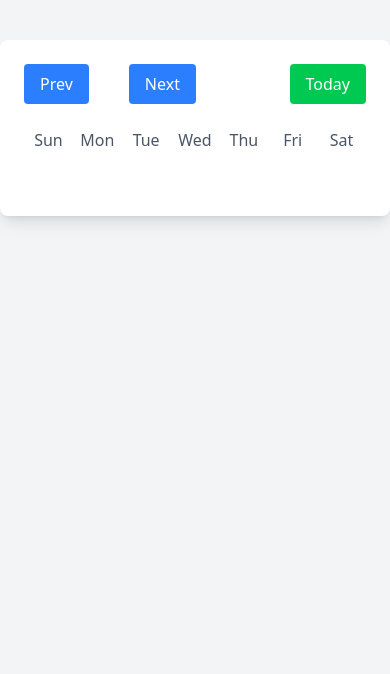
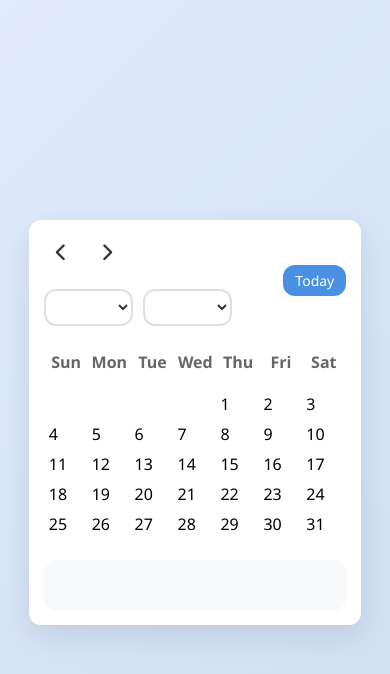
Before and after one commit to adnanalemran/Calendar-DOM, a plain HTML site: page index.html in a window 390 px wide. Drawn offline with nearby package versions, Linux system fonts and the light colour scheme.

Commit message:
Refactor calendar layout and styling; enhance JavaScript functionality for date selection

```diff
--- a/index.html
+++ b/index.html
@@ -1,36 +1,26 @@
 <!DOCTYPE html>
 <html lang="en">
 <head>
-    <meta charset="UTF-8" />
-    <meta name="viewport" content="width=device-width, initial-scale=1.0" />
-    <title>Calendar-DOM || Adnan</title>
-    <script src="https://cdn.jsdelivr.net/npm/@tailwindcss/browser@4"></script>
+    <meta charset="UTF-8">
+    <meta name="viewport" content="width=device-width, initial-scale=1.0">
+    <title>Modern Calendar</title>
+    <link rel="stylesheet" href="styles.css">
+    <link rel="stylesheet" href="https://cdnjs.cloudflare.com/ajax/libs/font-awesome/6.0.0/css/all.min.css">
 </head>
-  <body class="bg-gray-100 text-gray-800 font-sans">
-    <div class="calender-container max-w-4xl mx-auto mt-10 p-6 bg-white shadow-lg rounded-lg">
-      <!-- Header -->
-      <div class="calender-header flex justify-between items-center mb-6">
-        <div class="header-left flex items-center gap-4">
-          <button id="prevMonth" class="calender-btn px-4 py-2 bg-blue-500 text-white rounded hover:bg-blue-600">
-            Prev
-          </button>
-          <div class="date-selectors flex items-center gap-2">
-            <div id="monthSelect" class="date-select text-lg font-semibold"></div>
-            <div id="yearSelect" class="date-select text-lg font-semibold"></div>
+<body>
+    <div class="calendar-container">
+        <div class="calendar-header">
+            <div class="header-left">
+                <button id="prevMonth" class="nav-btn"><i class="fas fa-chevron-left"></i></button>
+                <div class="date-selectors">
+                    <select id="monthSelect" class="date-select"></select>
+                    <select id="yearSelect" class="date-select"></select>
                 </div>
-          <button id="nextMonth" class="calender-btn px-4 py-2 bg-blue-500 text-white rounded hover:bg-blue-600">
-            Next
-          </button>
+                <button id="nextMonth" class="nav-btn"><i class="fas fa-chevron-right"></i></button>
             </div>
-        <div class="today-btn" id="todayBtn">
-          <button class="px-4 py-2 bg-green-500 text-white rounded hover:bg-green-600">
-            Today
-          </button>
+            <button id="todayBtn" class="today-btn">Today</button>
         </div>
-      </div>
-
-      <!-- Weekdays -->
-      <div class="calender-weekend grid grid-cols-7 text-center font-medium text-gray-600 mb-4">
+        <div class="calendar-weekdays">
             <div>Sun</div>
             <div>Mon</div>
             <div>Tue</div>
@@ -39,15 +29,9 @@
             <div>Fri</div>
             <div>Sat</div>
         </div>
-
-      <!-- Calendar Grid -->
-      <div id="calender" class="calender-grid grid grid-cols-7 gap-2">
-        <!-- Calendar days will be dynamically generated -->
-      </div>
-
-      <!-- Selected Date Info -->
-      <div class="select-date-info mt-6 text-center">
-        <div id="selectDateDisplay" class="text-lg font-semibold text-gray-700"></div>
+        <div id="calendar" class="calendar-grid"></div>
+        <div class="selected-date-info">
+            <div id="selectedDateDisplay"></div>
         </div>
     </div>
     <script src="script.js"></script>
--- a/script.js
+++ b/script.js
@@ -1,8 +1,79 @@
 class Calender {
-    constructor(){
-        this.date = new Date();
-        console.log(this.date);
+  constructor() {
+    this.date = new Date();
+    this.currentYear = this.date.getFullYear();
+    this.currentMonth = this.date.getMonth();
+    this.currentDay = this.date.getDate();
+    this.selectedDate = null;
+
+    this.monthNames = [
+      "January",
+      "February",
+      "March",
+      "April",
+      "May",
+      "June",
+      "July",
+      "August",
+      "September",
+      "October",
+      "November",
+      "December",
+    ];
+    this.init();
+  }
+
+  init() {
+    this.monthSelect = document.getElementById("monthSelect");
+    this.yearSelect = document.getElementById("yearSelect");
+    this.calendarGrid = document.getElementById("calendar");
+    this.prevMonthBtn = document.getElementById("prevMonth");
+    this.nextMonthBtn = document.getElementById("nextMonth");
+    this.todayBtn = document.getElementById("todayBtn");
+    this.selectedDateDisplay = document.getElementById("selectedDateDisplay");
+
+    this.renderCalendar();
+    console.log(this.renderCalendar());
+  }
+renderCalendar() {
+  this.monthSelect.textContent = this.monthNames[this.currentMonth];
+  this.yearSelect.textContent = this.currentYear;
+  this.calendarGrid.innerHTML = "";
+
+  const firstDay = new Date(this.currentYear, this.currentMonth, 1).getDay(); // day index (0=Sun)
+  const totalDays = new Date(this.currentYear, this.currentMonth + 1, 0).getDate(); // days in month
+
+  // Add empty divs for padding
+  for (let i = 0; i < firstDay; i++) {
+    const emptyCell = document.createElement("div");
+    this.calendarGrid.appendChild(emptyCell);
+  }
+
+  // Add day cells
+  for (let day = 1; day <= totalDays; day++) {
+    const dayCell = document.createElement("div");
+    dayCell.textContent = day;
+    dayCell.className =
+      "text-center py-2 rounded cursor-pointer hover:bg-blue-100 bg-gray-50";
+
+    // Mark today
+    if (
+      day === this.currentDay &&
+      this.currentMonth === new Date().getMonth() &&
+      this.currentYear === new Date().getFullYear()
+    ) {
+      dayCell.classList.add("bg-blue-500", "text-white", "font-bold");
     }
+
+    // On click, show selected date
+    dayCell.addEventListener("click", () => {
+      this.selectedDate = new Date(this.currentYear, this.currentMonth, day);
+      this.selectedDateDisplay.textContent = `Selected Date: ${this.selectedDate.toDateString()}`;
+    });
+
+    this.calendarGrid.appendChild(dayCell);
+  }
+}
 
 
 }
--- /dev/null
+++ b/styles.css
@@ -0,0 +1,202 @@
+* {
+    margin: 0;
+    padding: 0;
+    box-sizing: border-box;
+    font-family: 'Segoe UI', Tahoma, Geneva, Verdana, sans-serif;
+}
+
+:root {
+    --primary-color: #4a90e2;
+    --secondary-color: #2c3e50;
+    --background-color: #f8f9fa;
+    --text-color: #333;
+    --border-radius: 12px;
+    --transition: all 0.3s ease;
+}
+
+body {
+    min-height: 100vh;
+    display: flex;
+    justify-content: center;
+    align-items: center;
+    background: linear-gradient(135deg, #e0eafc 0%, #cfdef3 100%);
+    padding: 20px;
+}
+
+.calendar-container {
+    background: white;
+    border-radius: var(--border-radius);
+    box-shadow: 0 10px 30px rgba(0, 0, 0, 0.1);
+    padding: 25px;
+    width: 95%;
+    max-width: 800px;
+    transition: var(--transition);
+}
+
+.calendar-header {
+    display: flex;
+    justify-content: space-between;
+    align-items: center;
+    margin-bottom: 25px;
+    gap: 15px;
+}
+
+.header-left {
+    display: flex;
+    align-items: center;
+    gap: 10px;
+}
+
+.date-selectors {
+    display: flex;
+    gap: 10px;
+}
+
+.date-select {
+    padding: 8px 12px;
+    border: 2px solid #e0e0e0;
+    border-radius: var(--border-radius);
+    font-size: 16px;
+    color: var(--text-color);
+    background: white;
+    cursor: pointer;
+    transition: var(--transition);
+    outline: none;
+}
+
+.date-select:hover, .date-select:focus {
+    border-color: var(--primary-color);
+}
+
+.nav-btn {
+    background: none;
+    border: none;
+    font-size: 18px;
+    cursor: pointer;
+    color: var(--text-color);
+    padding: 8px 12px;
+    border-radius: var(--border-radius);
+    transition: var(--transition);
+    display: flex;
+    align-items: center;
+    justify-content: center;
+}
+
+.nav-btn:hover {
+    background: var(--background-color);
+    color: var(--primary-color);
+}
+
+.today-btn {
+    padding: 8px 16px;
+    background: var(--primary-color);
+    color: white;
+    border: none;
+    border-radius: var(--border-radius);
+    cursor: pointer;
+    font-weight: 500;
+    transition: var(--transition);
+}
+
+.today-btn:hover {
+    background: #357abd;
+    transform: translateY(-1px);
+}
+
+.calendar-weekdays {
+    display: grid;
+    grid-template-columns: repeat(7, 1fr);
+    gap: 8px;
+    margin-bottom: 15px;
+    text-align: center;
+    font-weight: 600;
+    color: #666;
+    padding: 0 5px;
+}
+
+.calendar-grid {
+    display: grid;
+    grid-template-columns: repeat(7, 1fr);
+    gap: 8px;
+    padding: 5px;
+}
+
+.calendar-day {
+    aspect-ratio: 1;
+    display: flex;
+    justify-content: center;
+    align-items: center;
+    font-size: 16px;
+    cursor: pointer;
+    border-radius: var(--border-radius);
+    transition: var(--transition);
+    position: relative;
+    font-weight: 500;
+    color: var(--text-color);
+}
+
+.calendar-day:hover {
+    background: var(--background-color);
+    transform: translateY(-1px);
+}
+
+.calendar-day.today {
+    background: var(--primary-color);
+    color: white;
+    font-weight: 600;
+}
+
+.calendar-day.other-month {
+    color: #ccc;
+}
+
+.calendar-day.selected {
+    background: var(--secondary-color);
+    color: white;
+    font-weight: 600;
+}
+
+.selected-date-info {
+    margin-top: 20px;
+    padding: 15px;
+    background: var(--background-color);
+    border-radius: var(--border-radius);
+    text-align: center;
+    font-size: 18px;
+    color: var(--text-color);
+    min-height: 50px;
+}
+
+@media (max-width: 600px) {
+    .calendar-container {
+        padding: 15px;
+    }
+
+    .calendar-day {
+        font-size: 14px;
+    }
+
+    .date-select {
+        font-size: 14px;
+        padding: 6px 10px;
+    }
+
+    .header-left {
+        flex-wrap: wrap;
+    }
+
+    .date-selectors {
+        order: 2;
+        width: 100%;
+        margin-top: 10px;
+    }
+
+    .date-select {
+        flex: 1;
+    }
+
+    .today-btn {
+        font-size: 14px;
+        padding: 6px 12px;
+    }
+}
```
Lines whose indentation alone changed are shown as unchanged.
